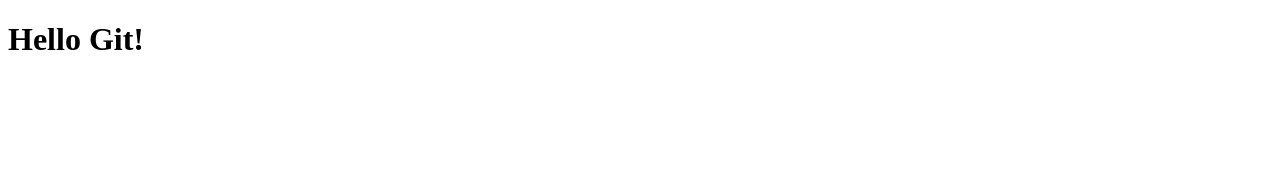
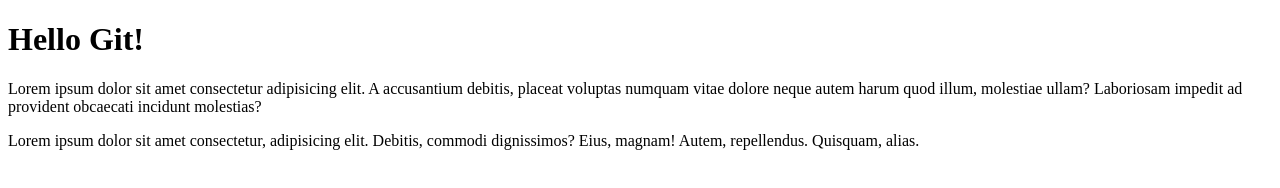
Before and after one commit to Try43-loki/lessionGit, a plain HTML site: page index.html in a window 1280 px wide. Drawn offline with Linux system fonts and the light colour scheme.

Commit message:
Modify index.html

```diff
--- a/index.html
+++ b/index.html
@@ -1,11 +1,21 @@
 <!DOCTYPE html>
 <html lang="en">
-<head>
-    <meta charset="UTF-8">
-    <meta name="viewport" content="width=device-width, initial-scale=1.0">
+  <head>
+    <meta charset="UTF-8" />
+    <meta name="viewport" content="width=device-width, initial-scale=1.0" />
     <title>GIt</title>
-</head>
-<body>
+  </head>
+  <body>
     <h1>Hello Git!</h1>
-</body>
+    <p>
+      Lorem ipsum dolor sit amet consectetur adipisicing elit. A accusantium
+      debitis, placeat voluptas numquam vitae dolore neque autem harum quod
+      illum, molestiae ullam? Laboriosam impedit ad provident obcaecati incidunt
+      molestias?
+    </p>
+    <p>
+      Lorem ipsum dolor sit amet consectetur, adipisicing elit. Debitis, commodi
+      dignissimos? Eius, magnam! Autem, repellendus. Quisquam, alias.
+    </p>
+  </body>
 </html>
```
